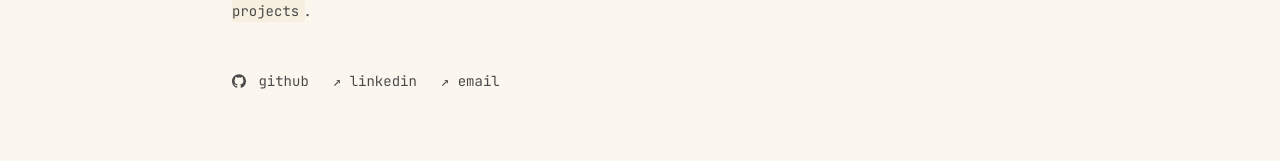
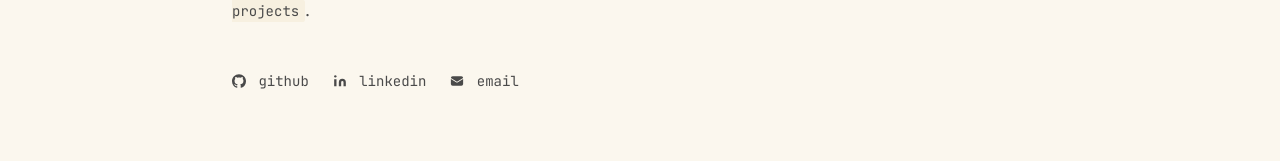
Before and after one commit to aamogh16/portfolio, a React (Vite) app: page / in a window 1280 px wide. Shown: the part 443-604 px from the top of the page. Built offline with nearby package versions, Linux system fonts and the light colour scheme; no server answers; a web font is replaced by a local one.

Commit message:
feat: replace arrows with LinkedIn and mail icons in social links

```diff
--- a/src/components/Footer.tsx
+++ b/src/components/Footer.tsx
@@ -1,6 +1,8 @@
 import { site } from '../data/site'
 import { SpinChar } from './SpinChar'
 import { GitHubIcon } from './GitHubIcon'
+import { LinkedInIcon } from './LinkedInIcon'
+import { MailIcon } from './MailIcon'
 
 export function Footer() {
   return (
@@ -16,11 +18,12 @@ export function Footer() {
           {site.socials.map((s) => (
             <a key={s.label} href={s.href} target="_blank" rel="noreferrer" className="hover:text-ink">
               {s.label === 'github' && <GitHubIcon className="w-3 h-3 mr-1" />}
+              {s.label === 'linkedin' && <LinkedInIcon className="w-3 h-3 mr-1" />}
               {s.label}
             </a>
           ))}
           <a href={`mailto:${site.email}`} className="hover:text-ink">
-            email
+            <MailIcon className="w-3 h-3 mr-1" />email
           </a>
         </div>
       </div>
--- a/src/components/Hero.tsx
+++ b/src/components/Hero.tsx
@@ -2,6 +2,8 @@ import { useState, useEffect } from 'react'
 import { site } from '../data/site'
 import { SpinChar } from './SpinChar'
 import { GitHubIcon } from './GitHubIcon'
+import { LinkedInIcon } from './LinkedInIcon'
+import { MailIcon } from './MailIcon'
 
 type Props = {
   onOpenTerminal: () => void
@@ -90,6 +92,8 @@ export function Hero({ onOpenTerminal }: Props) {
           >
             {s.label === 'github' ? (
               <GitHubIcon className="w-3.5 h-3.5 mr-1" />
+            ) : s.label === 'linkedin' ? (
+              <LinkedInIcon className="w-3.5 h-3.5 mr-1" />
             ) : (
               <span className="text-accent">↗</span>
             )}{' '}
@@ -97,7 +101,7 @@ export function Hero({ onOpenTerminal }: Props) {
           </a>
         ))}
         <a href={`mailto:${site.email}`} className="hover:text-ink transition-colors">
-          <span className="text-accent">↗</span> email
+          <MailIcon className="w-3.5 h-3.5 mr-1" /> email
         </a>
       </div>
     </section>
--- /dev/null
+++ b/src/components/LinkedInIcon.tsx
@@ -0,0 +1,16 @@
+type Props = { className?: string }
+
+export function LinkedInIcon({ className = 'w-[1em] h-[1em]' }: Props) {
+  return (
+    <svg
+      viewBox="0 0 24 24"
+      fill="currentColor"
+      aria-hidden="true"
+      className={`inline-block align-middle relative -top-px ${className}`}
+    >
+      <path d="M16 8a6 6 0 0 1 6 6v7h-4v-7a2 2 0 0 0-2-2 2 2 0 0 0-2 2v7h-4v-7a6 6 0 0 1 6-6z" />
+      <rect x="2" y="9" width="4" height="12" />
+      <circle cx="4" cy="4" r="2" />
+    </svg>
+  )
+}
--- /dev/null
+++ b/src/components/MailIcon.tsx
@@ -0,0 +1,15 @@
+type Props = { className?: string }
+
+export function MailIcon({ className = 'w-[1em] h-[1em]' }: Props) {
+  return (
+    <svg
+      viewBox="0 0 24 24"
+      fill="currentColor"
+      aria-hidden="true"
+      className={`inline-block align-middle relative -top-px ${className}`}
+    >
+      <path d="M1.5 8.67v8.58a3 3 0 003 3h15a3 3 0 003-3V8.67l-8.928 5.493a3 3 0 01-3.144 0L1.5 8.67z" />
+      <path d="M22.5 6.908V6.75a3 3 0 00-3-3h-15a3 3 0 00-3 3v.158l9.714 5.978a1.5 1.5 0 001.572 0L22.5 6.908z" />
+    </svg>
+  )
+}
```
